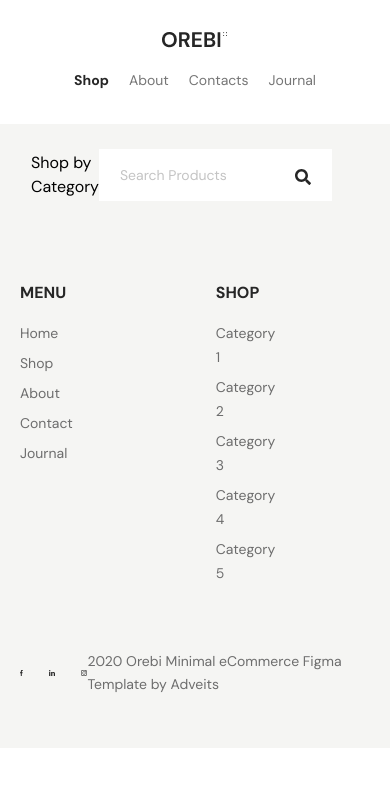
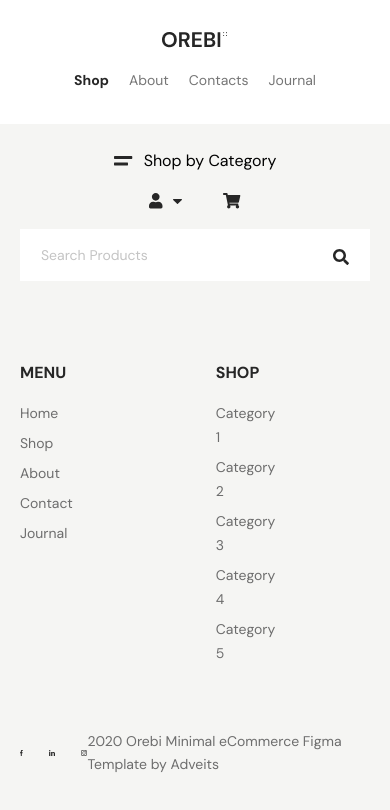
Before and after one commit to Adnan-Sarkar/e-commerce, a React (Vite) app: page / in a window 390 px wide. Shown: the top 810 px of the page. Built offline with nearby package versions, Linux system fonts and the light colour scheme.

Commit message:
Responsive: NavbarBottom component

```diff
--- a/src/components/Navbar/NavbarBottom.jsx
+++ b/src/components/Navbar/NavbarBottom.jsx
@@ -2,8 +2,8 @@ const NavbarBottom = () => {
   return (
     <div className="py-[25px] bg-grayLight">
       <div className="container">
-        <div className="flex items-center justify-between">
-          <div>
+        <div className="flex md:items-center md:justify-between flex-col md:flex-row gap-y-5 md:gap-y-0 items-center">
+          <div className="order-1">
             <a href="#" className="flex items-center gap-x-[11px]">
               <picture>
                 <img src="./category_icon.svg" alt="category" />
@@ -12,9 +12,9 @@ const NavbarBottom = () => {
             </a>
           </div>
 
-          <div className="relative">
+          <div className="relative order-3 md:order-2 w-full md:w-auto">
             <input
-              className="py-[16px] pl-[21px] pr-[45px] outline-none lg:w-[601px] placeholder:text-[#C4C4C4] placeholder:text-sm text-sm"
+              className="py-[16px] pl-[21px] pr-[45px] outline-none w-full lg:w-[601px] placeholder:text-[#C4C4C4] placeholder:text-sm text-sm"
               type="text"
               placeholder="Search Products"
             />
@@ -23,7 +23,7 @@ const NavbarBottom = () => {
             </picture>
           </div>
 
-          <div className="flex items-center gap-x-[41px]">
+          <div className="flex items-center gap-x-[41px] order-2 md:order-3">
             <div>
               <a href="#">
                 <picture>
```
